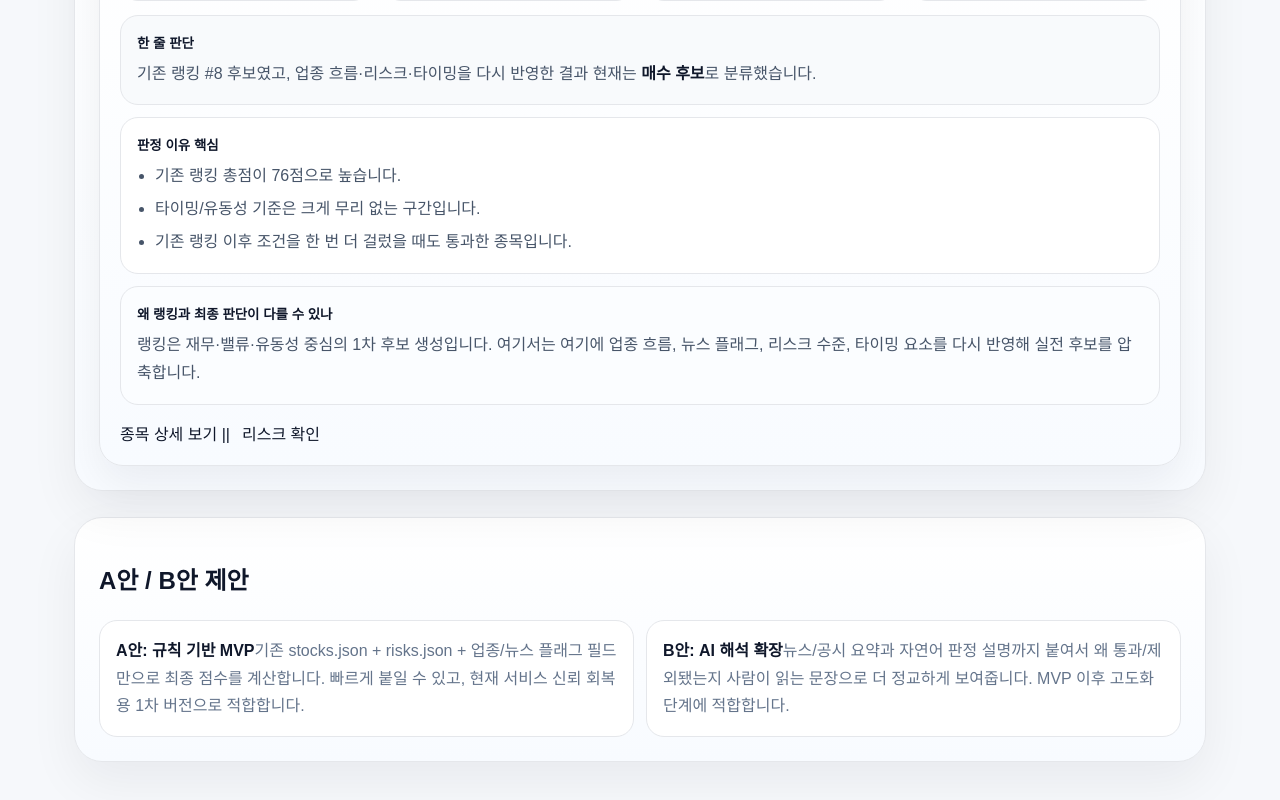
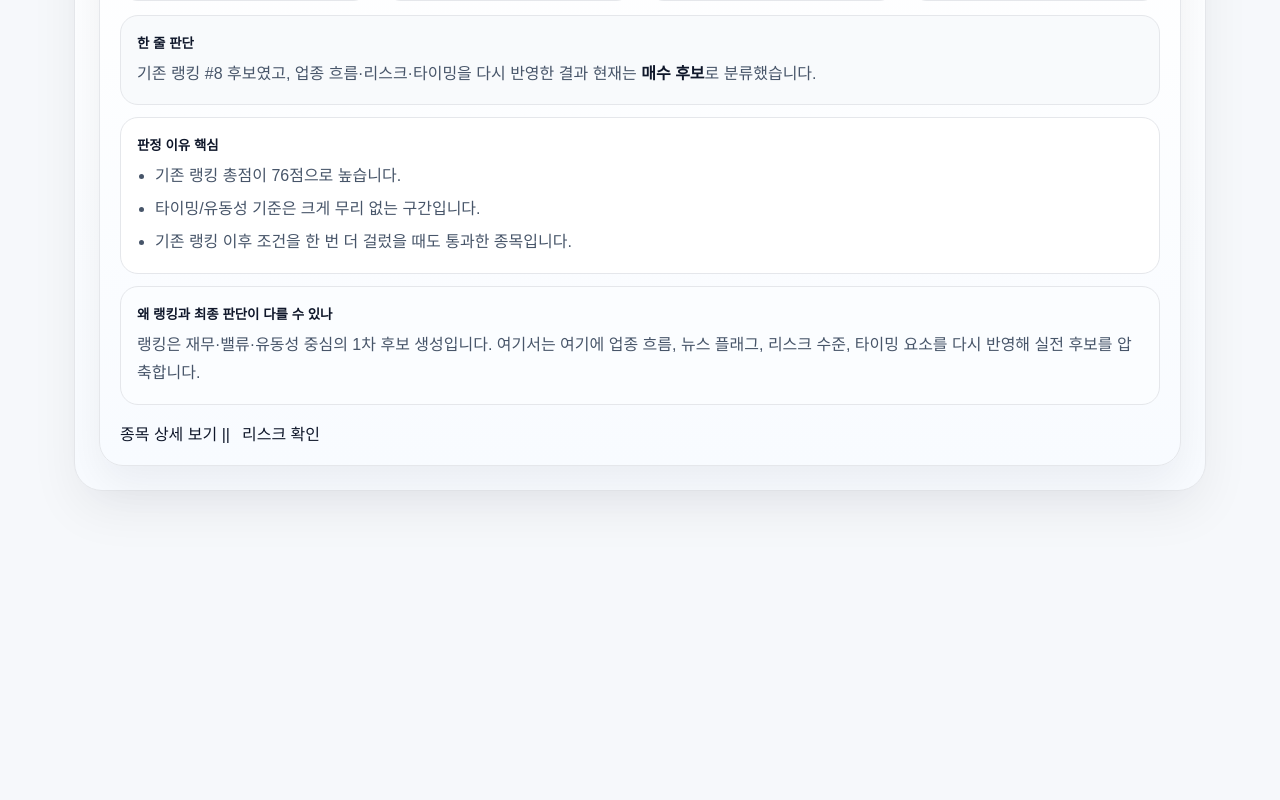
Before and after one commit to DcoyA/screener, a Next.js app: page /final-picks in a window 1280 px wide. Shown: the part 935-1735 px from the top of the page. After the commit the page ends 1506 px from the top, so only its background shows below. Built offline with nearby package versions, Linux system fonts and the light colour scheme.

Commit message:
Update page.js

```diff
--- a/app/final-picks/page.js
+++ b/app/final-picks/page.js
@@ -402,22 +402,6 @@ export default function FinalPicksPage() {
         emptyText="현재 기준으로 표시할 종목이 없습니다."
       />
 
-      <section className="logicSection">
-        <div className="logicCard">
-          <h2>A안 / B안 제안</h2>
-          <div className="guideGrid twoCol">
-            <div className="guideItem">
-              <strong>A안: 규칙 기반 MVP</strong>
-              <span>기존 stocks.json + risks.json + 업종/뉴스 플래그 필드만으로 최종 점수를 계산합니다. 빠르게 붙일 수 있고, 현재 서비스 신뢰 회복용 1차 버전으로 적합합니다.</span>
-            </div>
-            <div className="guideItem">
-              <strong>B안: AI 해석 확장</strong>
-              <span>뉴스/공시 요약과 자연어 판정 설명까지 붙여서 왜 통과/제외됐는지 사람이 읽는 문장으로 더 정교하게 보여줍니다. MVP 이후 고도화 단계에 적합합니다.</span>
-            </div>
-          </div>
-        </div>
-      </section>
-
       <style jsx>{`
         .container { max-width:1180px; margin:0 auto; padding:32px 24px 80px; color:#0f172a; }
         .topLinks { display:flex; justify-content:space-between; align-items:center; gap:16px; margin-bottom:26px; flex-wrap:wrap; }
```
